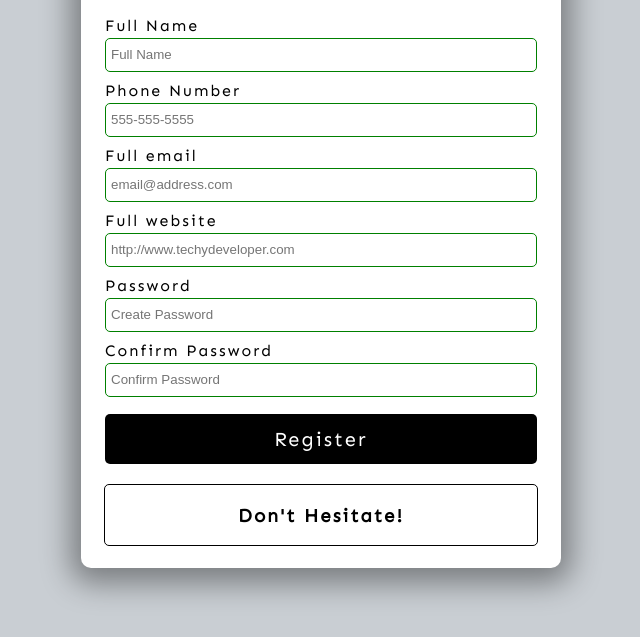
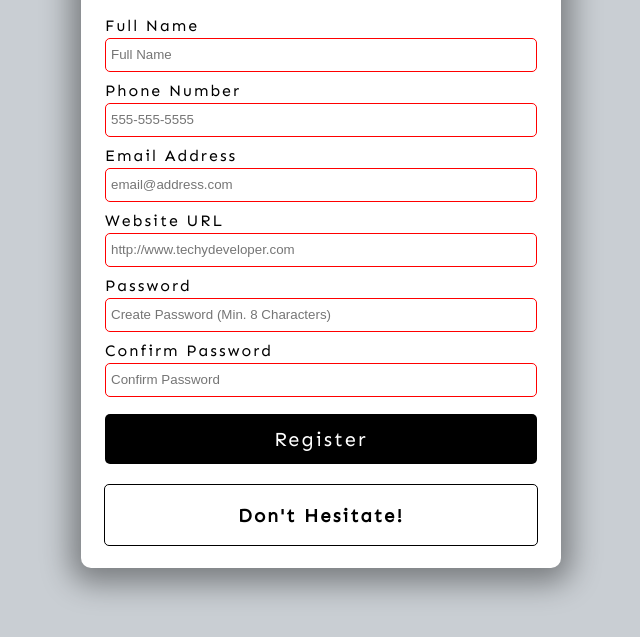
Before and after one commit to deep2sunny/Form-Validator, a plain HTML site: page index.html in a window 1280 px wide. Shown: the part 147-784 px from the top of the page, without its empty margins (319-959 px from the left). Drawn offline with Linux system fonts and the light colour scheme.

Commit message:
Add html end form validation

```diff
--- a/index.html
+++ b/index.html
@@ -20,31 +20,57 @@
         <!-- Full Name -->
         <div class="form-group">
           <label for="name">Full Name</label>
-          <input type="text" id="name" placeholder="Full Name" />
+          <input
+            type="text"
+            id="name"
+            placeholder="Full Name"
+            required
+            minlength="3"
+            maxlength="100"
+          />
         </div>
         <!-- Phone Number -->
         <div class="form-group">
           <label for="phone">Phone Number</label>
-          <input type="tel" id="phone" placeholder="555-555-5555" />
+          <input
+            type="tel"
+            id="phone"
+            placeholder="555-555-5555"
+            required
+            pattern="[0-9]{3}-[0-9]{3}-[0-9]{4}"
+          />
         </div>
         <!-- Email Address -->
         <div class="form-group">
-          <label for="email">Full email</label>
-          <input type="email" id="email" placeholder="email@address.com" />
+          <label for="email">Email Address</label>
+          <input
+            type="email"
+            id="email"
+            placeholder="email@address.com"
+            required
+          />
         </div>
         <!-- Website URL -->
         <div class="form-group">
-          <label for="website">Full website</label>
+          <label for="website">Website URL</label>
           <input
             type="url"
             id="website"
             placeholder="http://www.techydeveloper.com"
+            required
           />
         </div>
         <!-- Password -->
         <div class="form-group">
           <label for="password1">Password</label>
-          <input type="password" id="password1" placeholder="Create Password" />
+          <input
+            type="password"
+            id="password1"
+            placeholder="Create Password (Min. 8 Characters)"
+            required
+            pattern="^(?=.*\d)(?=.*[a-z])(?=.*[A-Z])(?=.*[a-zA-Z]).{8,}$"
+            title="Please include at least 1 uppercase, 1 lowercase character, and 1 number"
+          />
         </div>
         <!-- Confirm Password -->
         <div class="form-group">
@@ -53,6 +79,8 @@
             type="password"
             id="password2"
             placeholder="Confirm Password"
+            required
+            pattern="^(?=.*\d)(?=.*[a-z])(?=.*[A-Z])(?=.*[a-zA-Z]).{8,}$"
           />
         </div>
         <button type="submit">Register</button>
```
